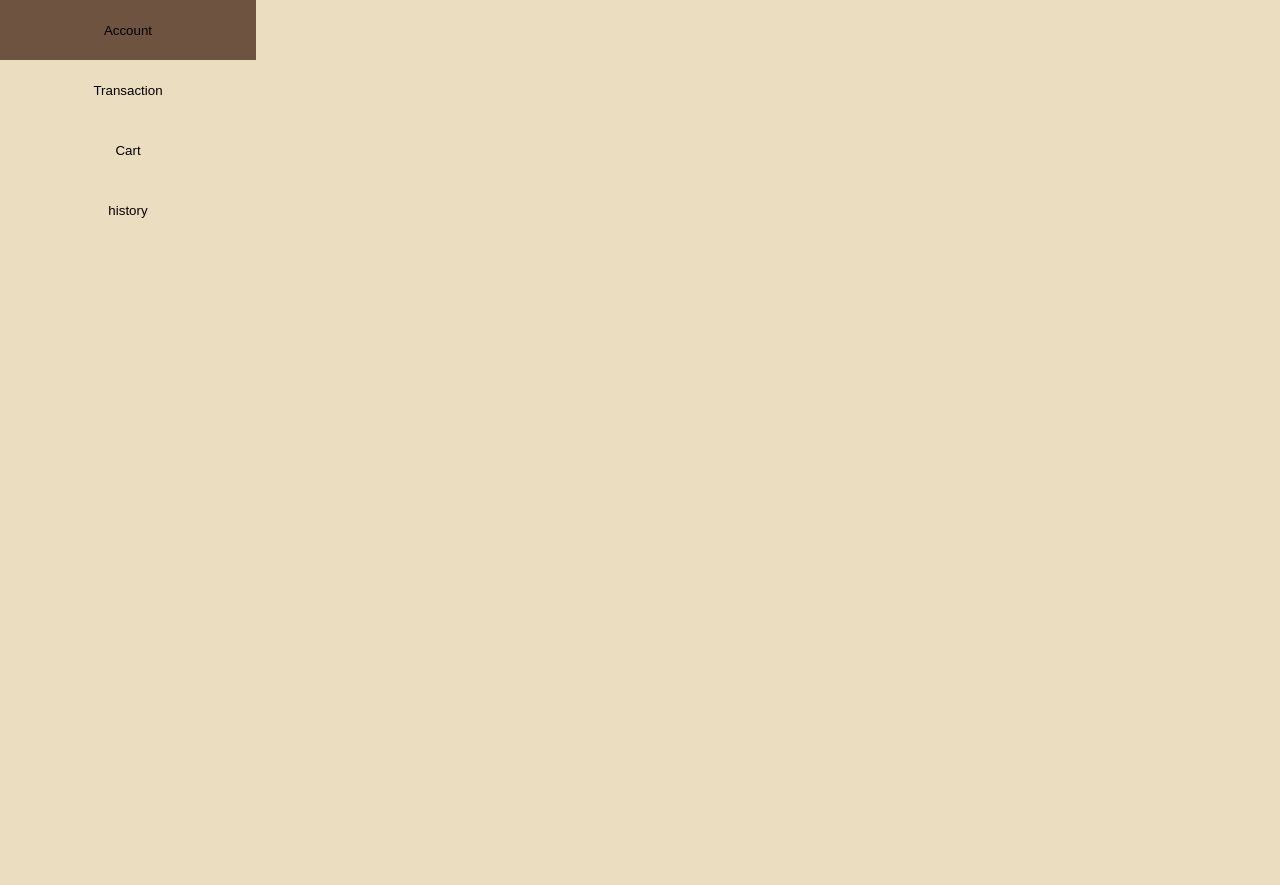
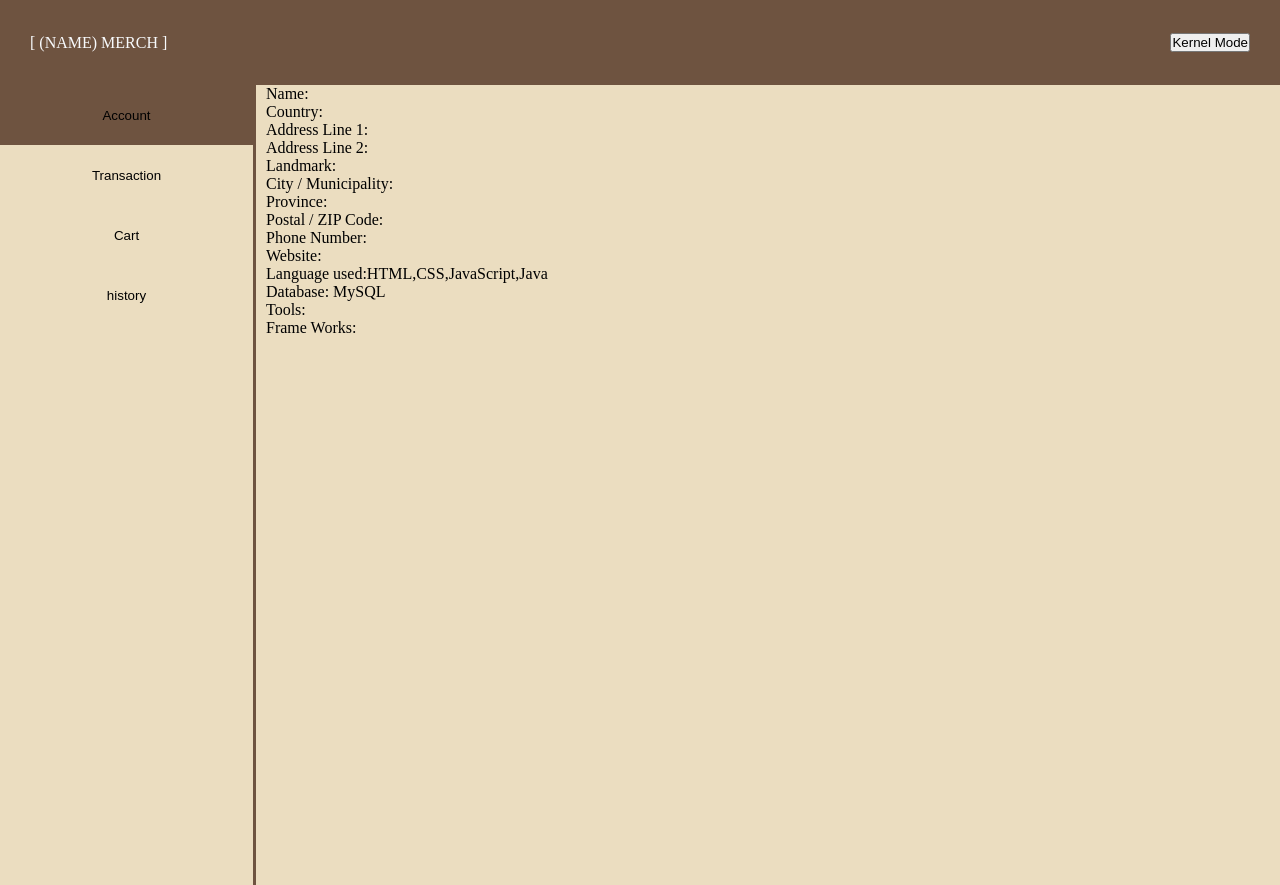
Before and after one commit to paredes0909548-creator/ITEC, a plain HTML site: page ITEC55 STORY FINAL/KernelMode/kernelMode.html in a window 1280 px wide. Both pictures are taken after a click on the button "Account". Before the commit the page ends 800 px from the top, so only its background shows below. Drawn offline with Linux system fonts and the light colour scheme.

Commit message:
details nalang kulang sa kernel mode and user mode

```diff
--- a/ITEC55 STORY FINAL/KernelMode/kernelMode.css
+++ b/ITEC55 STORY FINAL/KernelMode/kernelMode.css
@@ -5,11 +5,23 @@
 }
 body{
     background-color: #ebddc0;
+}
+.navBar {
+  display: flex;
+  justify-content: space-between;
+  align-items: center;
+  min-height: 85px;
+  padding: 15px 30px;
+  background-color:#6e5340;
+  color: #f8fafc;
+}
+.optionAndInterfaceWrapper{
     display: flex;
 }
 .option{
     min-width: 20%;
     height: 100vh;
+    border-right: solid #6e5340;
 }
 .optionButton{
     height: 60px;
@@ -20,6 +32,9 @@ body{
     transition: 0.5s;
 }
 .optionButton:hover{
+    background-color: #6e5340;
+}
+.optionButton.active{
     background-color: #6e5340;
 }
 .interface{
--- a/ITEC55 STORY FINAL/KernelMode/kernelMode.html
+++ b/ITEC55 STORY FINAL/KernelMode/kernelMode.html
@@ -7,6 +7,16 @@
     <link rel="stylesheet" href="kernelMode.css">
 </head>
 <body>
+
+<nav class="navBar">
+           <div class="navBrand">[ (NAME) MERCH ]</div>
+
+
+
+              <button class="modeToggleButton" id="modeToggleButton" target="_self">Kernel Mode</button>
+            </div>
+        </nav>
+<div class="optionAndInterfaceWrapper">
     <nav class="option">
         <ul id="sidebarNav">
             <li><button type="button" class="optionButton" data-target="accountInterface">    Account    </button></li>
@@ -50,7 +60,9 @@
         <div class="childInterface" id="historyInterface">
 
         </div>
+
     </div>
+</div>
     <script type="module" src="kernelMode.js"></script>
 </body>
 </html>
--- a/ITEC55 STORY FINAL/KernelMode/kernelMode.js
+++ b/ITEC55 STORY FINAL/KernelMode/kernelMode.js
@@ -1,8 +1,30 @@
-const optionButton = document.querySelector('.optionButton');
-optionButton.addEventListener('click',(e) =>{
-    const targetId = e.target.dataset;
+const modeToggleButton = document.getElementById('modeToggleButton');
 
-    const targetPanel = document.getElementById('targetId');
+modeToggleButton.addEventListener('click', ()=>{
+    localStorage.setItem('mode', 1);
+    window.location.replace('../index.html');
+});
 
-    targetPanel.classList.add('active')
-})
+
+
+document.addEventListener('DOMContentLoaded', () => {
+    const optionButtons = document.querySelectorAll('.optionButton');
+    const childInterfaces = document.querySelectorAll('.childInterface');
+
+    optionButtons.forEach(button => {
+        button.addEventListener('click', () => {
+
+            optionButtons.forEach(btn => btn.classList.remove('active'));
+            childInterfaces.forEach(panel => panel.classList.remove('active'));
+
+            button.classList.add('active');
+
+            const targetId = button.dataset.target.trim();
+            const targetInterface = document.getElementById(targetId);
+
+            if (targetInterface) {
+                targetInterface.classList.add('active');
+            }
+        });
+    });
+});
--- a/ITEC55 STORY FINAL/index.css
+++ b/ITEC55 STORY FINAL/index.css
@@ -1,6 +1,7 @@
 *{
   margin: 0px;
   padding: 0px;
+  box-sizing: border-box;
 }
 body {
   font-family:'Segoe UI', Tahoma, Geneva, Verdana, sans-serif;
@@ -11,6 +12,7 @@ body {
   display: flex;
   justify-content: space-between;
   align-items: center;
+  min-height: 85px;
   padding: 15px 30px;
   background-color:#6e5340;
   color: #f8fafc;
--- a/ITEC55 STORY FINAL/index.js
+++ b/ITEC55 STORY FINAL/index.js
@@ -4,6 +4,8 @@ const modeToggleButton = document.getElementById('modeToggleButton');
 
 modeToggleButton.addEventListener('click',(e)=>{
 e.preventDefault();
+localStorage.setItem('mode', 3);
+window.location.replace('KernelMode/kernelMode.html');
 
 
 })
```
Also changed, not shown: ITEC55 STORY FINAL/index.html (+3 -1 lines).
